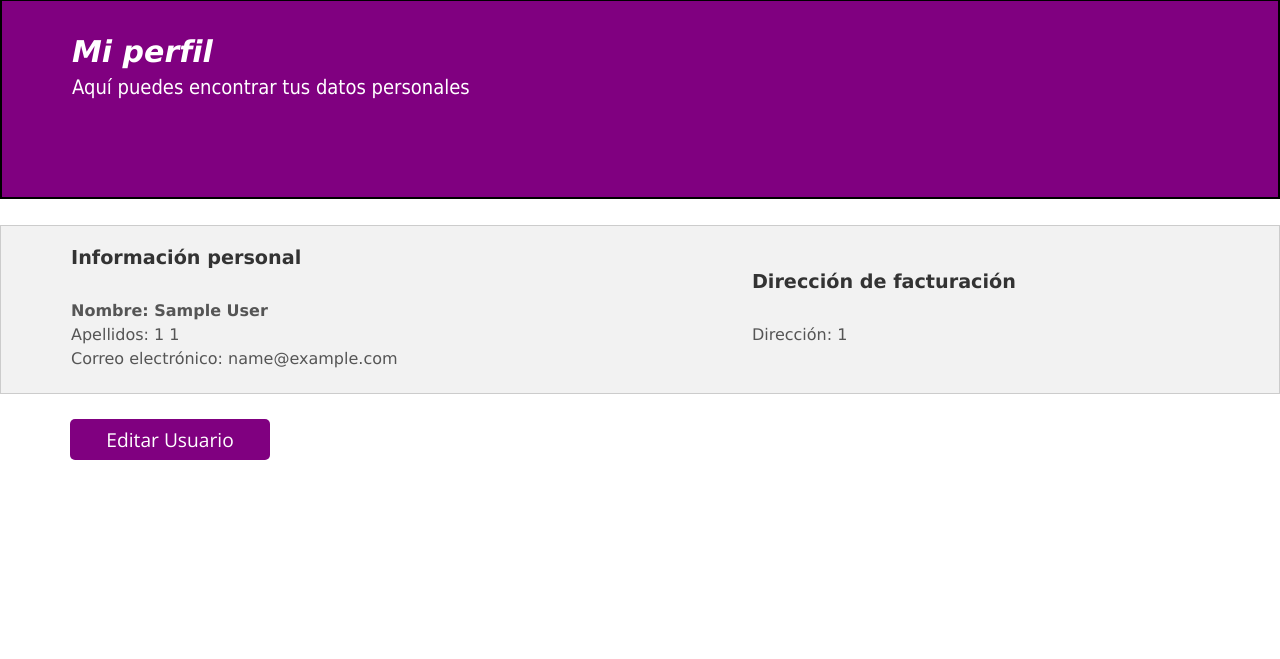
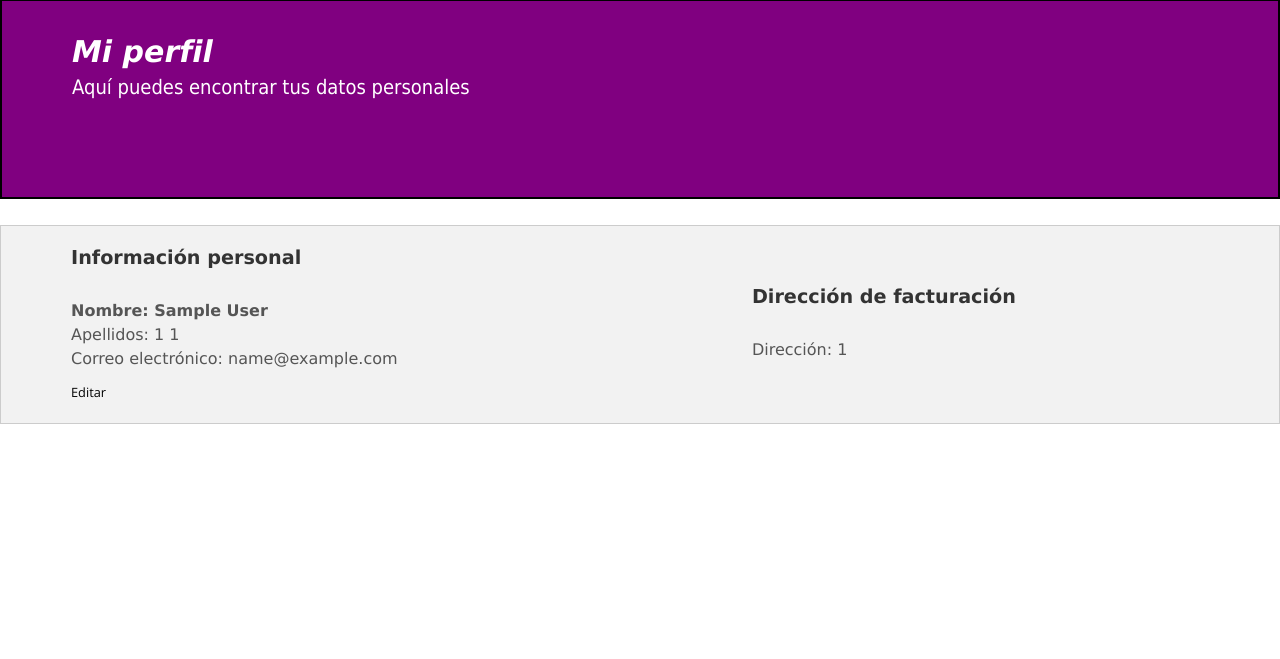
Before and after one commit to alexpareja/AplicacionesWeb, a PHP site: page /miPerfil.php in a window 1280 px wide. Shown: the part 113-772 px from the top of the page. Run offline with PHP 8.4, Linux system fonts and the light colour scheme; the visitor is signed in with stand-in values (Sample User, id 1).

Commit message:
CSS editarUsuario

```diff
--- a/css/plantilla.css
+++ b/css/plantilla.css
@@ -179,22 +179,21 @@ main article {
   color: #555;
 }
 
-.boton-edicion {
-  background-color: #800080;
-  color: white;
-  padding: 7px 7px;
+#info-perfil .boton-edicion {
+  background-color: transparent;
   border: none;
-  border-radius: 5px;
+  color: inherit;
+  font-size: 0.8em;
+  text-decoration: none;
   cursor: pointer;
-  margin-top: 25px;
-  font-size: 1.2em;
-  margin-left: 70px;
-  width: 200px;
+  border-bottom: 2px solid transparent;
+  margin-left: 50px;
+  margin-top: 10px;
+  transition: border-bottom-color 0.2s ease-in-out;
 }
 
-
-.boton-edicion:hover {
-  background-color: #572364;
+#info-perfil .boton-edicion:hover {
+  border-bottom-color: purple;
 }
 
 /*Hoja de estilo Lista de deseos*/
--- a/miPerfil.php
+++ b/miPerfil.php
@@ -23,6 +23,10 @@ $contenidoPrincipal = '';
                 <p class ="negrita">Nombre: $nombre</p>
                 <p>Apellidos: $apellido1 $apellido2</p>
                 <p>Correo electrónico: $email</p>
+                <form action='editarUsuario.php'>
+                    <input type="hidden" name="id" value="$id">
+                    <button type="submit" class="boton-edicion">Editar</button>
+                </form>
             </div>
             <div id="info-dir">
                 <h3>Dirección de facturación</h3>
@@ -30,12 +34,6 @@ $contenidoPrincipal = '';
                 <p>Dirección: $direccion</p>
             </div>
         </div>
-        <div class="boton-perfil">
-            <form action='editarUsuario.php'>
-                <input type="hidden" name="id" value="$id">
-                <button type="submit" class="boton-edicion">Editar Usuario</button>
-            </form>
-        </div>
     EOS;
 
 require __DIR__.'/includes/plantillas/plantilla.php';
```
